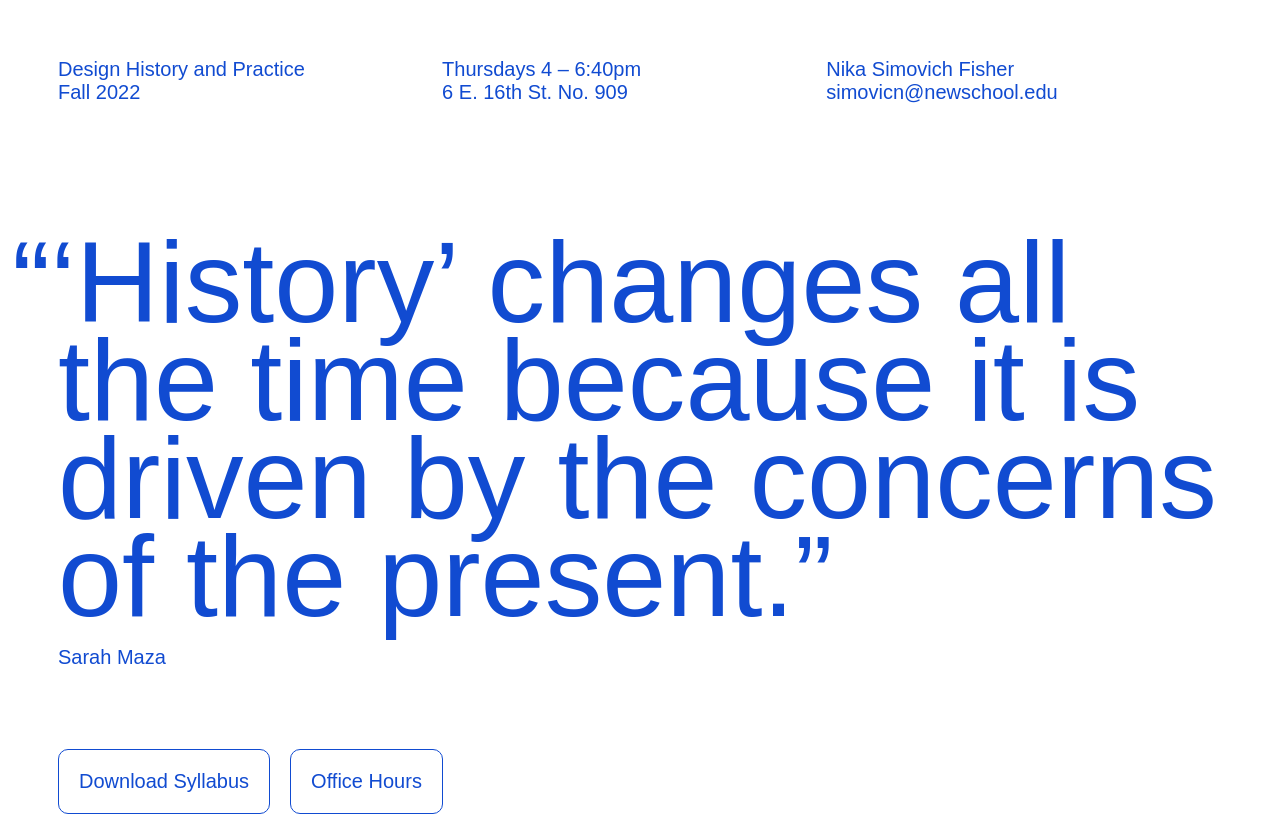
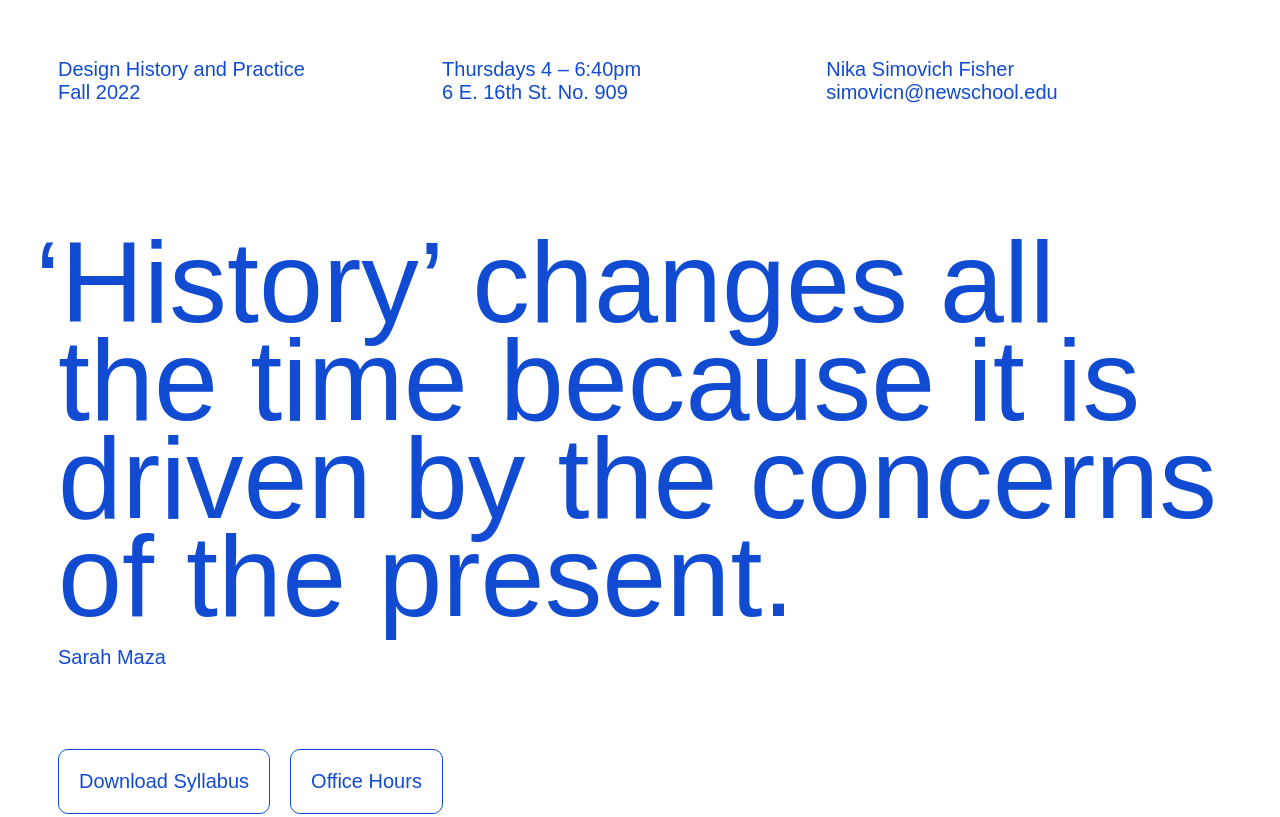
Before and after one commit to nikasimovich/dhp22, a plain HTML site: page index.html in a window 1280 px wide. Shown: the top 817 px of the page. Drawn offline with Linux system fonts and the light colour scheme; a web font is replaced by a local one.

Commit message:
Fix quote

```diff
--- a/index.html
+++ b/index.html
@@ -19,7 +19,7 @@
     </header>
     <section class="intro">
       <blockquote>
-        <span class="quote">&ldquo;</span>&lsquo;History&rsquo; changes all the time because it is driven by the concerns of the present.&rdquo;
+        <span class="quote">&lsquo;</span>History&rsquo; changes all the time because it is driven by the concerns of the present.
       </blockquote>
       <p class="credit">Sarah Maza</p>
       <div class="buttons">
--- a/main.css
+++ b/main.css
@@ -57,7 +57,7 @@ blockquote {
 }
 
 .quote {
-  margin-left: -.4em;
+  margin-left: -.2em;
 }
 
 .credit {
```
